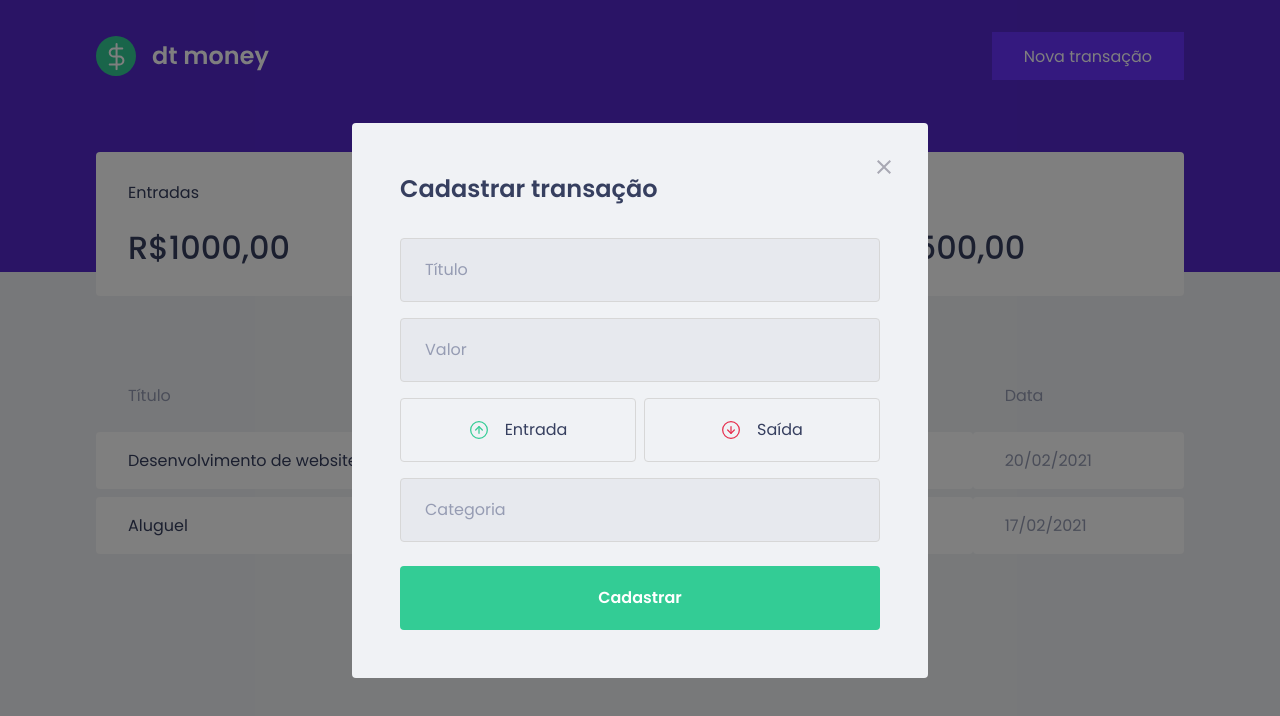
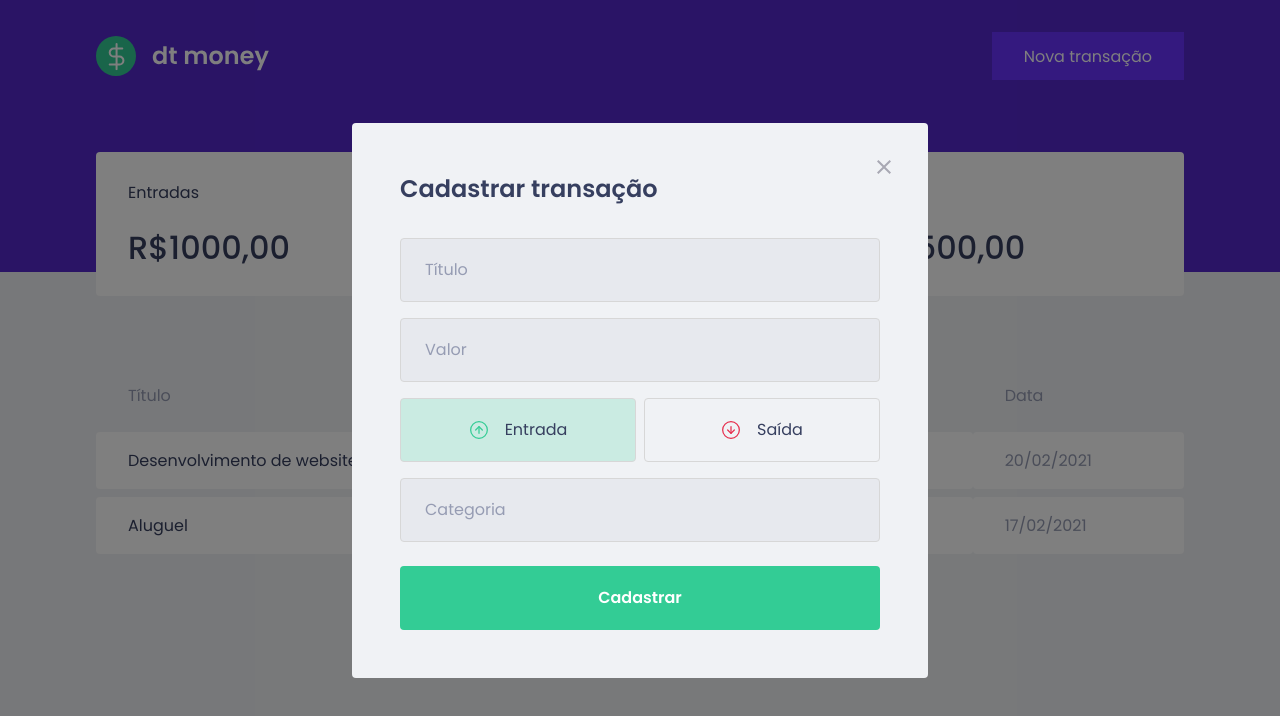
Before and after one commit to pinheiroduda/ignite-rocketseat-dtmoney, a React (Create React App) app: page / in a window 1280 px wide. Both pictures are taken after a click on the button "Nova transação". Shown: the top 716 px of the page. Built offline with nearby package versions, Linux system fonts and the light colour scheme; no server answers; what miragejs would draw is missing.

Commit message:
feat: changes modal income and outcome buttons colors

```diff
--- a/src/components/NewTransactionModal/index.tsx
+++ b/src/components/NewTransactionModal/index.tsx
@@ -2,15 +2,18 @@ import Modal from 'react-modal'
 import incomeImg from '../../assets/Entradas.svg'
 import outcomeImg from '../../assets/Saidas.svg'
 import closeImg from '../../assets/Botao-Fechar.svg'
-import { Container, TransactionTypeContainer } from './styles'
+import { Container, TransactionTypeContainer, RadioBox } from './styles'
+import { useState } from 'react'
 
 interface NewTransactionModalProps {
   isOpen: boolean;
   onRequestClose: () => void;
-
 }
 
 export function NewTransactionModal({ isOpen, onRequestClose }: NewTransactionModalProps) {
+  const [type, setType] = useState('deposit');
+
+
   return (
     <Modal
         isOpen={isOpen}
@@ -40,19 +43,25 @@ export function NewTransactionModal({ isOpen, onRequestClose }: NewTransactionMo
           />
 
           <TransactionTypeContainer>
-            <button
+            <RadioBox
               type="button"
+              onClick={() => { setType('deposit'); }}
+              isActive={type === 'deposit'}
+              activeColor="green"
             >
               <img src={incomeImg} alt="Entrada" />
               <span>Entrada</span>
-            </button>
+            </RadioBox>
 
-            <button
+            <RadioBox
               type="button"
+              onClick={() => { setType('withdraw');}}
+              isActive={type === 'withdraw'}
+              activeColor="red"
             >
             <img src={outcomeImg} alt="Saída" />
               <span>Saída</span>
-            </button>
+            </RadioBox>
           </TransactionTypeContainer>
 
           <input
--- a/src/components/NewTransactionModal/styles.ts
+++ b/src/components/NewTransactionModal/styles.ts
@@ -1,5 +1,5 @@
 import styled from "styled-components";
-import { darken } from 'polished'
+import { darken, transparentize } from 'polished'
 
 export const Container = styled.form`
   h2 {
@@ -54,19 +54,33 @@ export const TransactionTypeContainer = styled.div`
   display: grid;
   grid-template-columns: 1fr 1fr;
   gap: 0.5rem;
+`;
 
-  button {
+interface RadioBoxProps {
+  isActive: boolean;
+  activeColor: 'green' | 'red';
+}
+
+const colors = {
+  green: '#33cc95',
+  red: '#e52e4d'
+};
+
+export const RadioBox = styled.button<RadioBoxProps>`
   height: 4rem;
+  border-radius: 0.25rem;
   border: 1px solid #d7d7d7;
-    border-radius: 0.25rem;
 
-    background: transparent;
+  background: ${(props) => props.isActive
+    ? transparentize(0.8, colors[props.activeColor])
+    : 'transparent'
+  };
 
   display: flex;
   align-items: center;
   justify-content: center;
 
-    transition: border-color 0.2s;
+  transition: border-color;
 
   &:hover {
     border-color: ${darken(0.1, '#d7d7d7')};
@@ -83,5 +97,4 @@ export const TransactionTypeContainer = styled.div`
     font-size: 1rem;
     color: var(--text-title);
   }
-  }
-`;
+`
```
Lines whose indentation alone changed are shown as unchanged.
